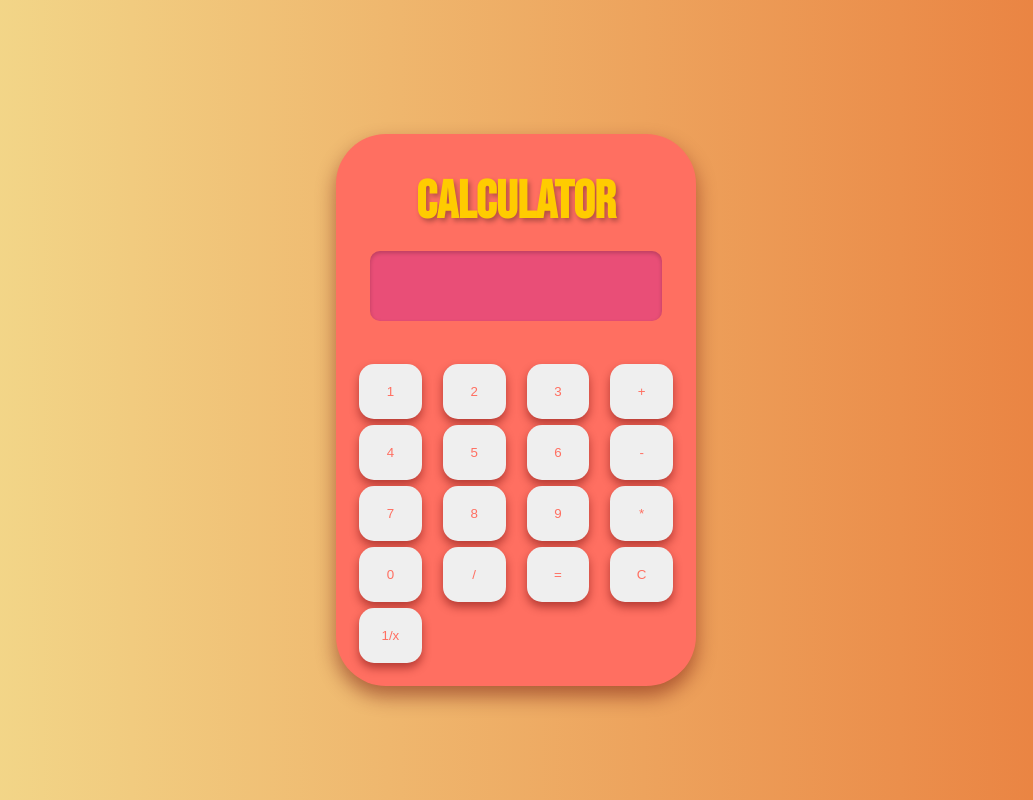
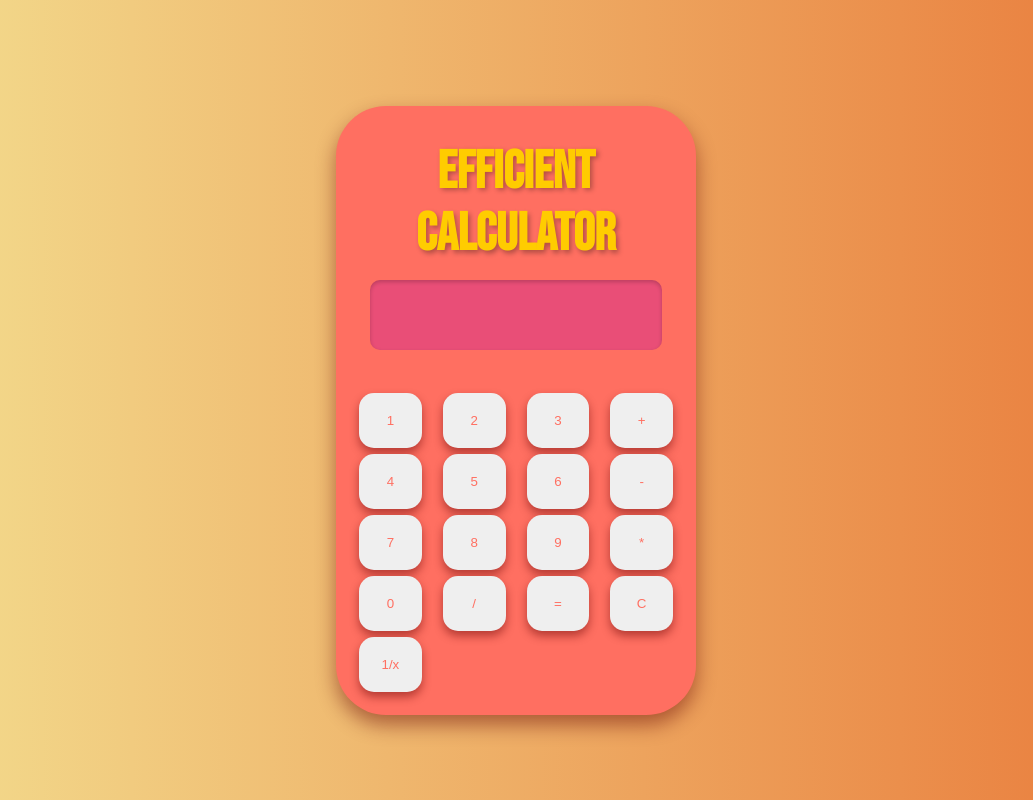
Before and after one commit to maylova93/simple-calculator, a website: page index.html in a window 1280 px wide. Shown: the whole page, without its empty margins (124-1157 px from the left). Drawn offline with Linux system fonts and the light colour scheme.

Commit message:
rename h1

```diff
--- a/index.html
+++ b/index.html
@@ -9,7 +9,7 @@
 </head>
 <body>
     <div id="calculator">
-        <h1>Calculator</h1>
+        <h1>Efficient Calculator</h1>
         <input type="text" id="display" disabled>
         <div>
             <button onclick="pressKey('1')">1</button>
```
